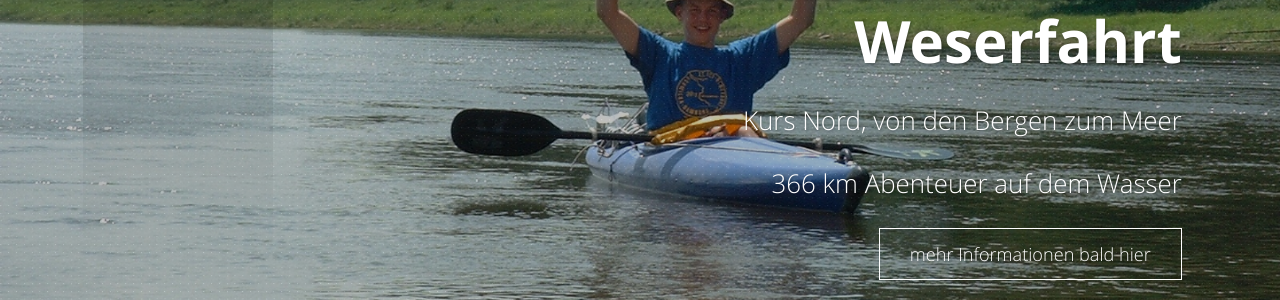
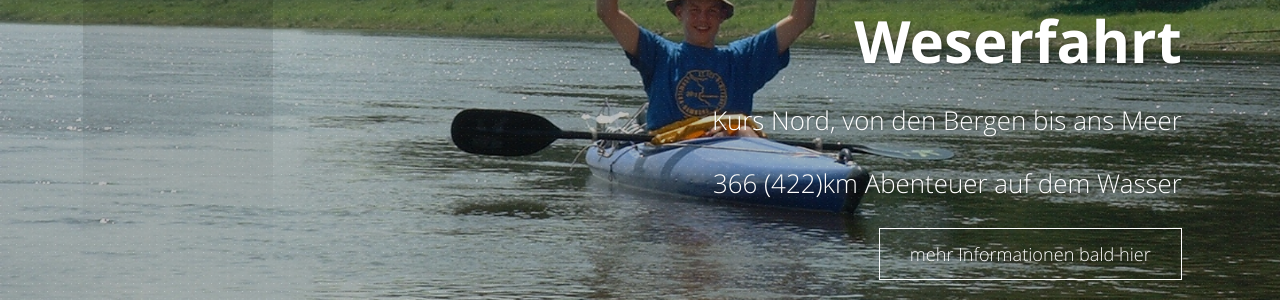
Before and after one commit to Weserfahrt/weserfahrt.github.io, a Jekyll site: the page built from index.md, in a window 1280 px wide and 900 px high. Shown: the part 450-750 px from the top of the window. Built offline with Jekyll 4.4.1, drawn with Linux system fonts in a browser that asks for light colours; nearby versions of some CDN libraries.

Commit message:
Update page.html

```diff
--- a/_layouts/page.html
+++ b/_layouts/page.html
@@ -48,8 +48,8 @@
 
                 <section class="feature-text">
                   <h1>Internationale Weserfahrt</h1>
-                  <p>Kurs Nord, von den Bergen zum Meer</p>
-                  <p>366 km Abenteuer auf dem Wasser</p>
+                  <p>Kurs Nord, von den Bergen bis ans Meer</p>
+                  <p>366 (422)km Abenteuer auf dem Wasser</p>
                   <p><a href="#text" class="link-scroll btn btn-outline-inverse btn-lg">mehr Informationen bald hier</a></p>
                 </section>
 
```
